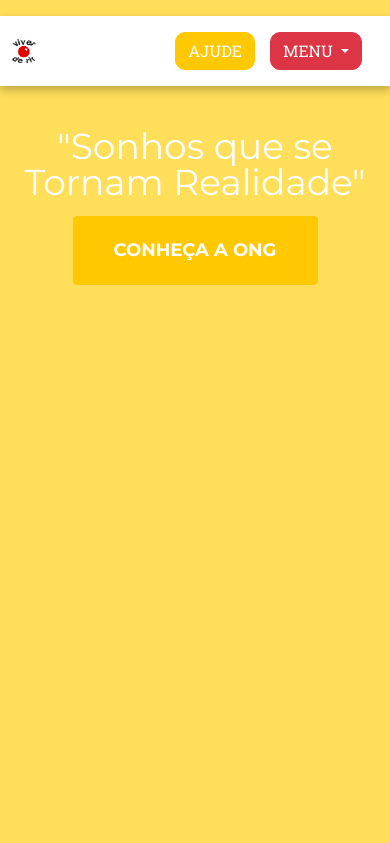
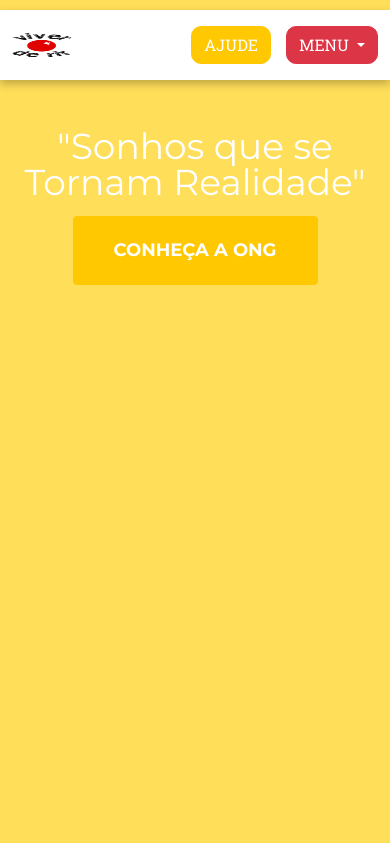
Before and after one commit to eutiagovski/ong-viver-de-rir, a Django app: page / in a window 390 px wide. Shown: the top 843 px of the page. Run offline with Django 3.2, Linux system fonts and the light colour scheme; data that the repository does not hold is empty; some libraries are stand-ins or nearby versions.

Commit message:
Revisado responsividade

```diff
--- a/backend/index/templates/Components/Nav2.html
+++ b/backend/index/templates/Components/Nav2.html
@@ -1,14 +1,14 @@
 <!-- Example single danger button -->
 {% load static %}
-<nav class="navbar navbar-expand-lg navbar-dark fixed-top" style="background-color: #FFF;margin-top: 1em; filter: drop-shadow(0px 4px 4px rgba(0, 0, 0, 0.25));" id="mainNav">
+<nav class="navbar navbar-expand-lg navbar-dark fixed-top" style="background-color: #FFF;margin-top: 10px; filter: drop-shadow(0px 4px 4px rgba(0, 0, 0, 0.25));" id="mainNav">
     <div class="container">
-        <a class="navbar-brand" href="#inicio"><img src="{% static 'assets/img/logos/logo_viver_de_rir.png' %}" alt="" width="60px" height="60px" class="d-block w-100 mx-auto"/></a>
+        <a class="navbar-brand" href="#inicio"><img src="{% static 'assets/img/logos/logo_viver_de_rir.png' %}" alt="" width="60px" height="60px"/></a>
         <div class="btn-group">
-            <a type="button" class="btn btn-warning bt-lg" style="margin-right: 1em; border-radius: 10px;" href="#ajude">
+            <a type="button" class="btn btn-warning" style="margin-right: 1em; border-radius: 10px;" href="#ajude">
                 AJUDE
             </a>
 
-            <button type="button" class="btn btn-danger bt-lg dropdown-toggle" data-bs-toggle="dropdown" aria-expanded="false"  style="margin-right: 1em; border-radius: 10px;">
+            <button type="button" class="btn btn-danger dropdown-toggle" data-bs-toggle="dropdown" aria-expanded="false"  style="border-radius: 10px;">
             MENU
             </button>
             <ul class="dropdown-menu">
```
